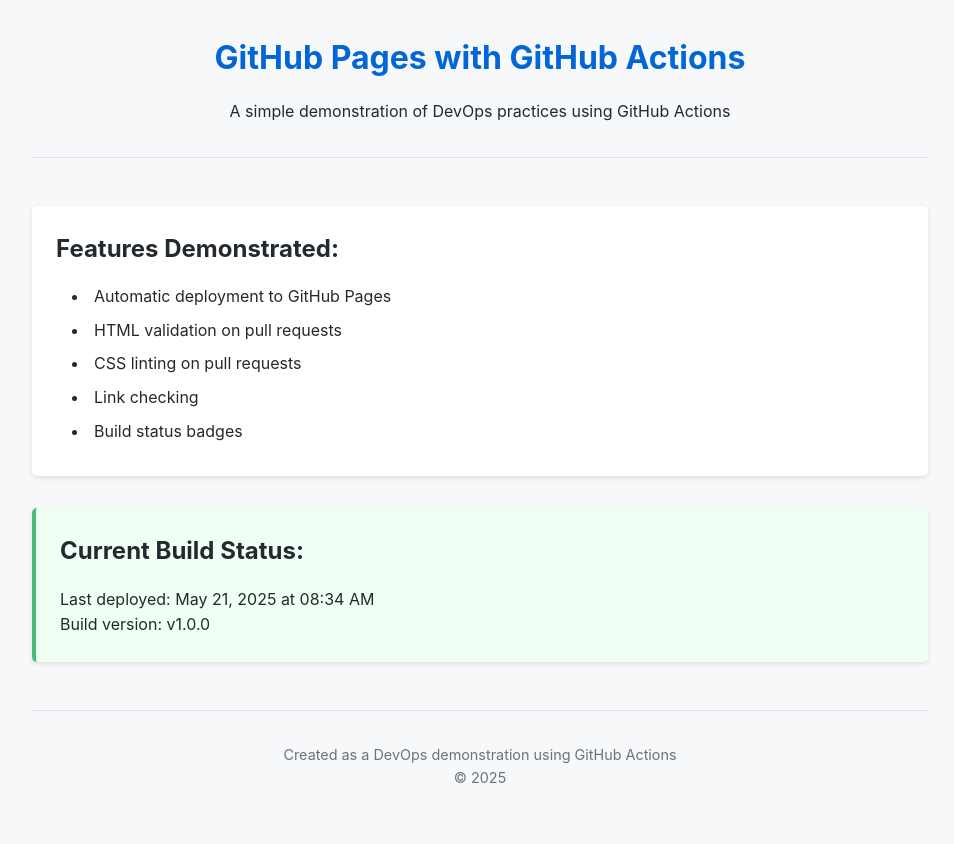
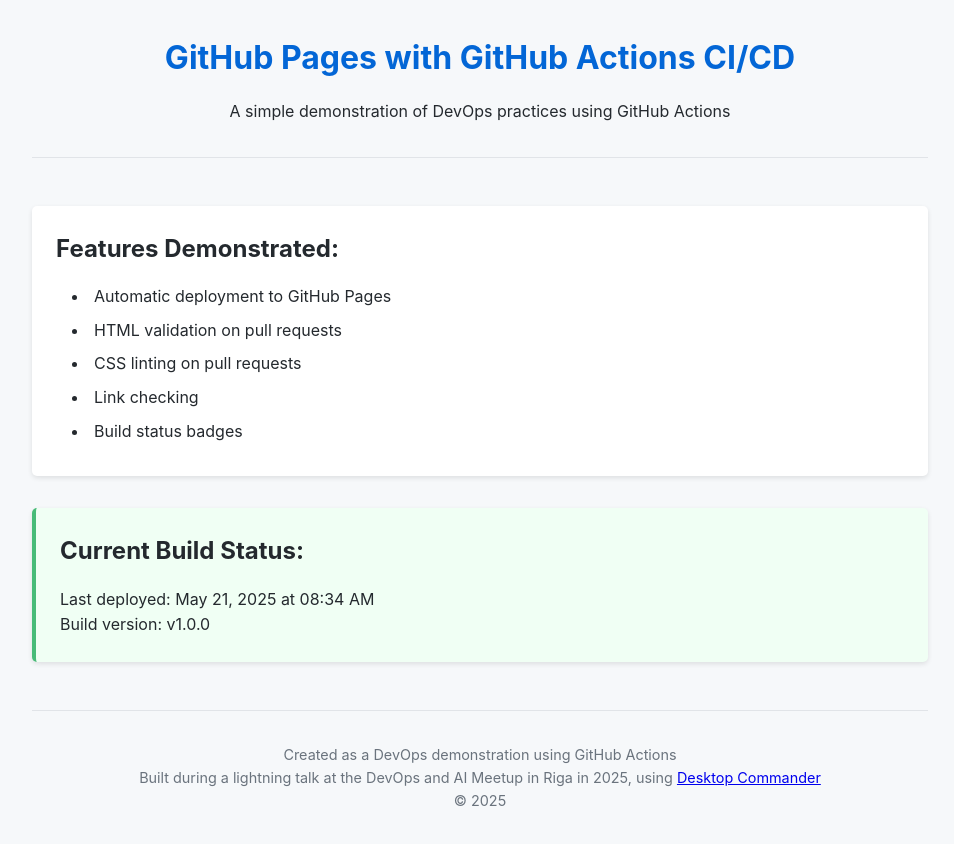
Before and after one commit to wonderwhy-er/github-pages-devops-demo, a website: page index.html in a window 1280 px wide. Shown: the whole page, without its empty margins (160-1114 px from the left). Before the commit the page ends 821 px from the top, so only its background shows below. Drawn offline with Linux system fonts and the light colour scheme.

Commit message:
Update README badges and add Desktop Commander attribution

```diff
--- a/index.html
+++ b/index.html
@@ -9,7 +9,7 @@
 <body>
     <div class="container">
         <header>
-            <h1>GitHub Pages with GitHub Actions</h1>
+            <h1>GitHub Pages with GitHub Actions CI/CD</h1>
             <p>A simple demonstration of DevOps practices using GitHub Actions</p>
         </header>
 
@@ -34,6 +34,7 @@
 
         <footer>
             <p>Created as a DevOps demonstration using GitHub Actions</p>
+            <p>Built during a lightning talk at the DevOps and AI Meetup in Riga in 2025, using <a href="https://desktopcommander.app/" target="_blank">Desktop Commander</a></p>
             <p id="current-year"></p>
         </footer>
     </div>
```
Also changed, not shown: README.md.
